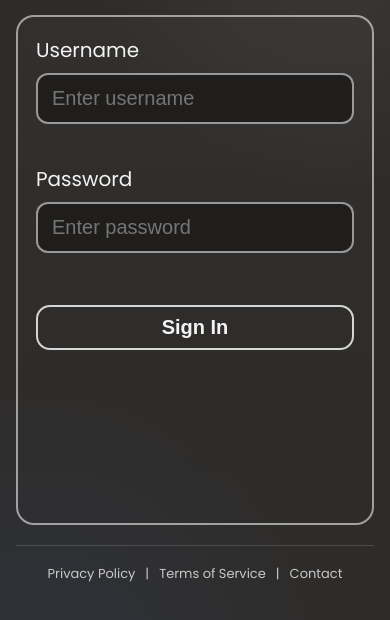
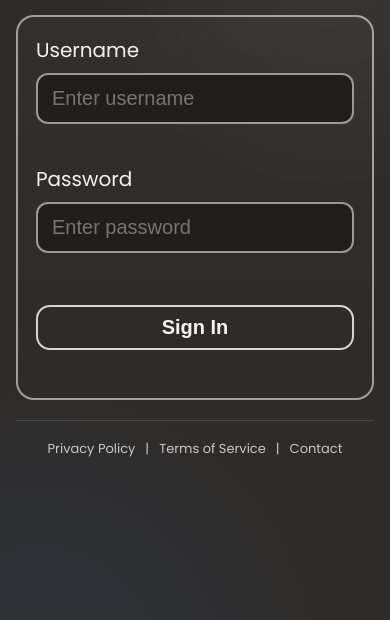
Before and after one commit to elimrick/hoopduels, a website: page public/signin.html in a window 390 px wide. Shown: the part 142-762 px from the top of the page. Drawn offline with Linux system fonts and the light colour scheme; no server answers.

Commit message:
Stabilize auth card sizing and guest home layout

```diff
--- a/public/styles.css
+++ b/public/styles.css
@@ -254,6 +254,7 @@ body[data-page='play'] .two-col .card h3 {
 .duel-header-copy {
   display: grid;
   gap: 4px;
+  min-height: 56px;
 }
 
 .btn {
@@ -548,7 +549,6 @@ body[data-page='createaccount'] .page-panel {
 }
 
 .auth-page-panel {
-  flex: 1 1 auto;
   display: grid;
   align-content: start;
   min-height: 0;
@@ -1487,7 +1487,7 @@ body[data-page='play'] .home-leaderboard-table td:nth-child(4) {
   }
 
   .auth-page-panel {
-    flex: 1 1 auto;
+    min-height: 0;
   }
 
   .duel-board {
```
